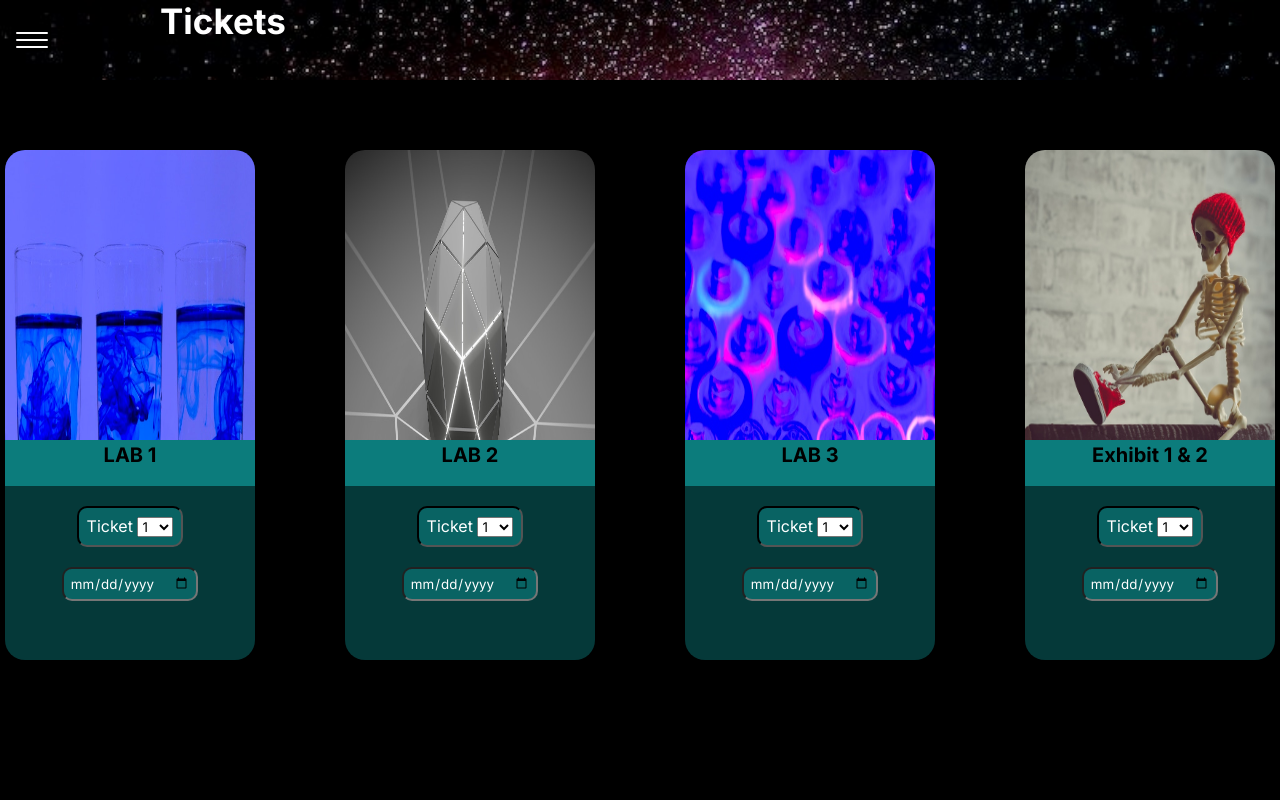
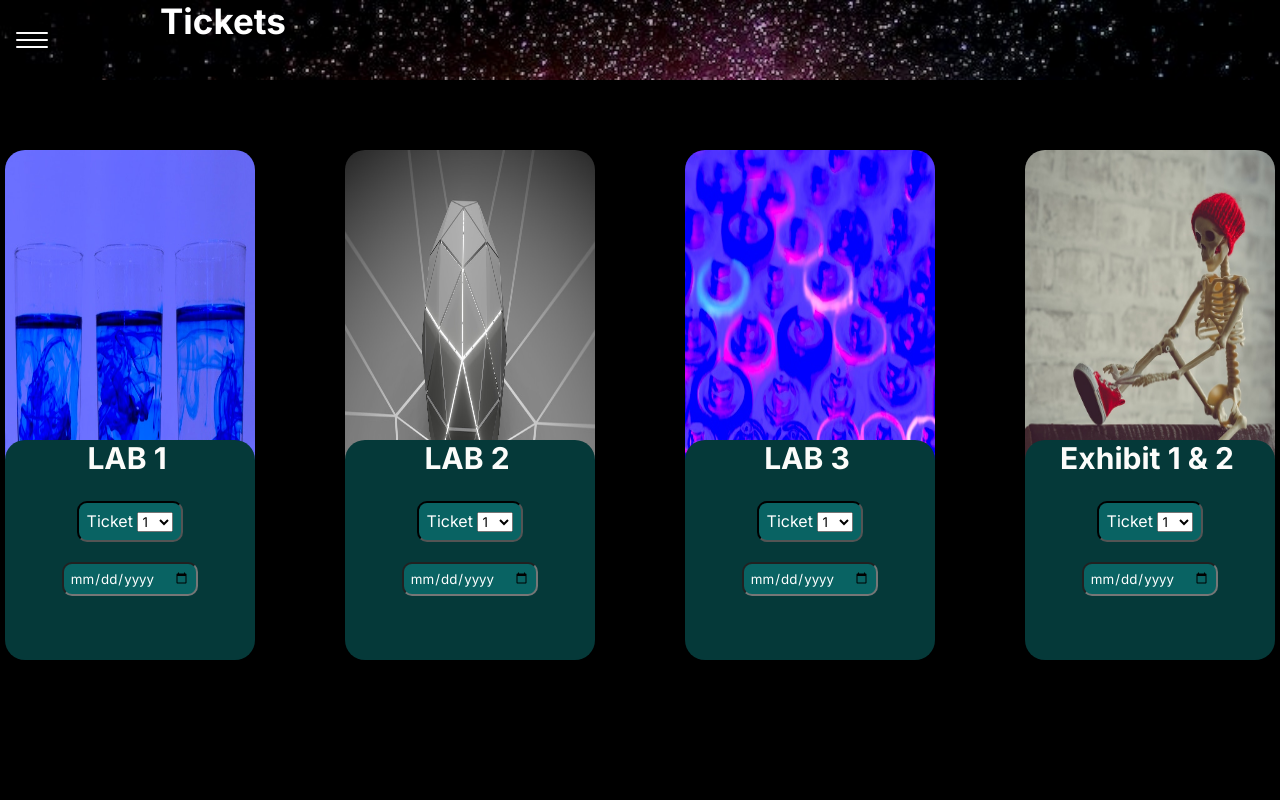
Before and after one commit to Seagull-chicklet/2023-09-14_fed-1_sp1_tine-andersen_github-reposatory, a plain HTML site: page tickets.html in a window 1280 px wide. Shown: the top 800 px of the page. Drawn offline with Linux system fonts and the light colour scheme.

Commit message:
Accessibility

```diff
--- a/tickets.html
+++ b/tickets.html
@@ -50,7 +50,7 @@
           alt="three water glasses filled with water diffusing with color blue"
         />
         <div class="ticket-options">
-          <h3 id="tickets">LAB 1</h3>
+          <h2 id="tickets">LAB 1</h2>
           <div class="dropdown">
             <label for="options">Ticket</label>
             <select name="options" id="count">
@@ -77,7 +77,7 @@
           alt="geometrical grey sphere divided in triangles by white lines"
         />
         <div class="ticket-options">
-          <h3 id="tickets">LAB 2</h3>
+          <h2 id="tickets">LAB 2</h2>
           <div class="dropdown">
             <label for="options">Ticket</label>
             <select name="options" id="count">
@@ -104,7 +104,7 @@
           alt="top of batteries tightly packed together"
         />
         <div class="ticket-options">
-          <h3 id="tickets">LAB 3</h3>
+          <h2 id="tickets">LAB 3</h2>
           <div class="dropdown">
             <label for="options">Ticket</label>
             <select name="options" id="count">
@@ -131,7 +131,7 @@
           alt="skeleton sitting on a ledge wearing a red beanie tying his red converse shoes"
         />
         <div class="ticket-options">
-          <h3 id="tickets">Exhibit 1 & 2</h3>
+          <h2 id="tickets">Exhibit 1 & 2</h2>
           <div class="dropdown">
             <label for="options">Ticket</label>
             <select name="options" id="count">
```
